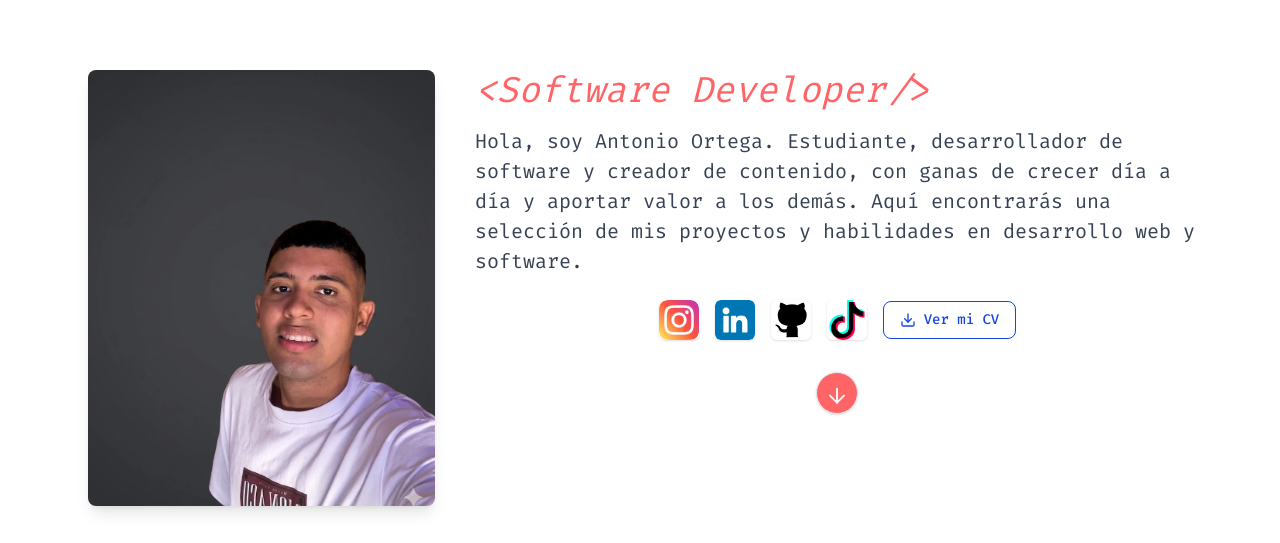
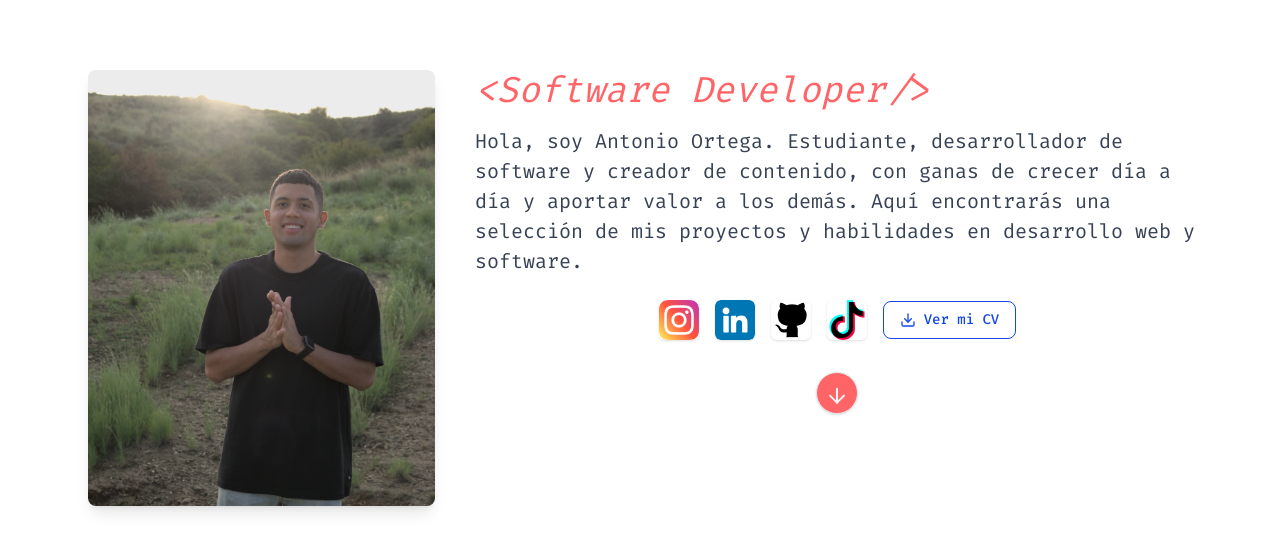
Before and after one commit to antondev23/Portafolio, a Gatsby site: page / in a window 1280 px wide. Shown: the part 122-665 px from the top of the page. Built offline with nearby package versions, Linux system fonts and the light colour scheme; Gatsby itself is replaced by a stand-in of ours; no server answers.

Commit message:
foto de perfil

```diff
--- a/src/components/hero.jsx
+++ b/src/components/hero.jsx
@@ -37,7 +37,7 @@ const Hero = () => {
         {/* 3. Atributos de rendimiento: loading="lazy" + fetchpriority
             fetchpriority="high" porque es la imagen principal (LCP)         */}
         <StaticImage
-          src="../images/perfil.webp"
+          src="../images/perfil2.webp"
           alt="Antonio Ortega"
           width={336}
           height={436}
```
Also changed, not shown: src/images/perfil2.webp (added).
